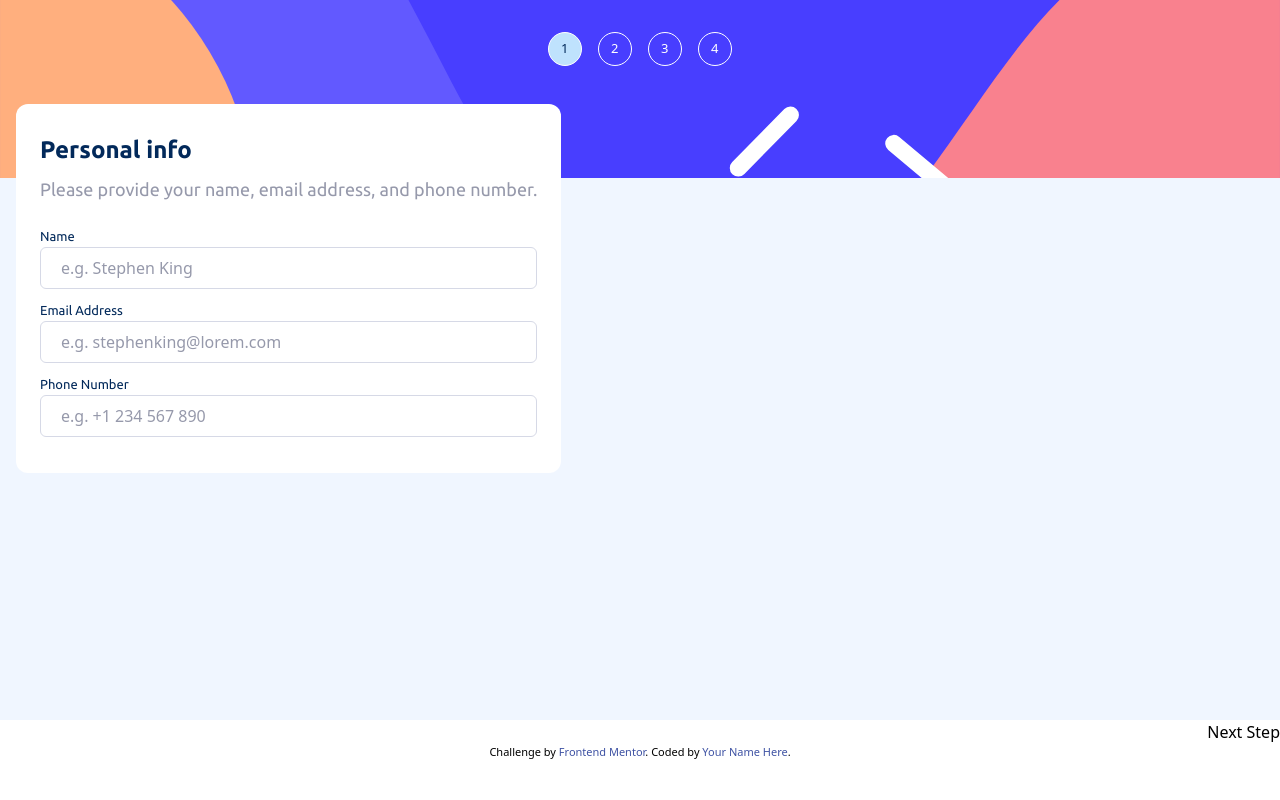
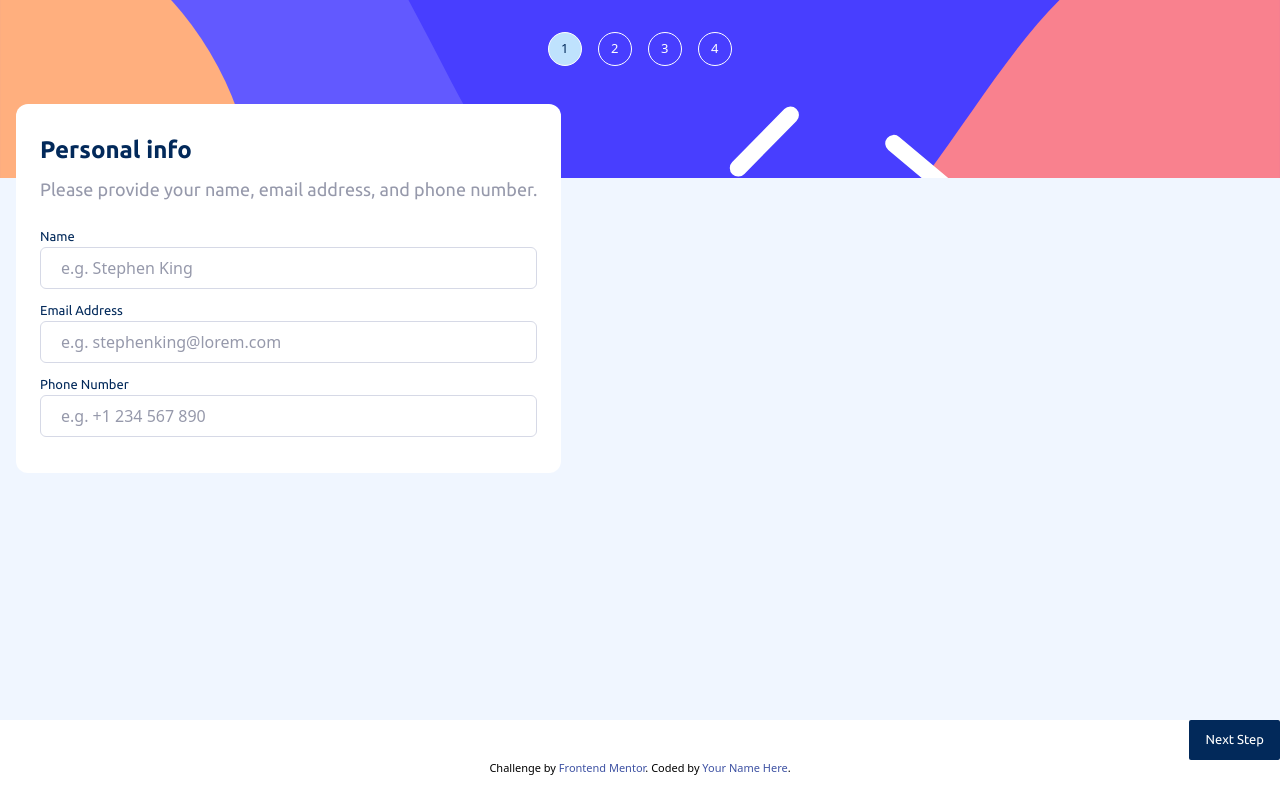
Before and after one commit to Kurkov11/multi-step-form, a website: page docs/index.html in a window 1280 px wide. Drawn offline with Linux system fonts and the light colour scheme.

Commit message:
Set styling for dark blue button class

```diff
--- a/docs/input.css
+++ b/docs/input.css
@@ -43,4 +43,7 @@
     label{
         @apply text-dark-blue font-ubuntuRegular text-500
     }
+    .dark-blue-button{
+        @apply bg-dark-blue font-ubuntuRegular text-500 text-white px-4 py-2.5 rounded-sm
+    }
 }
```
Also changed, not shown: docs/output.css.
